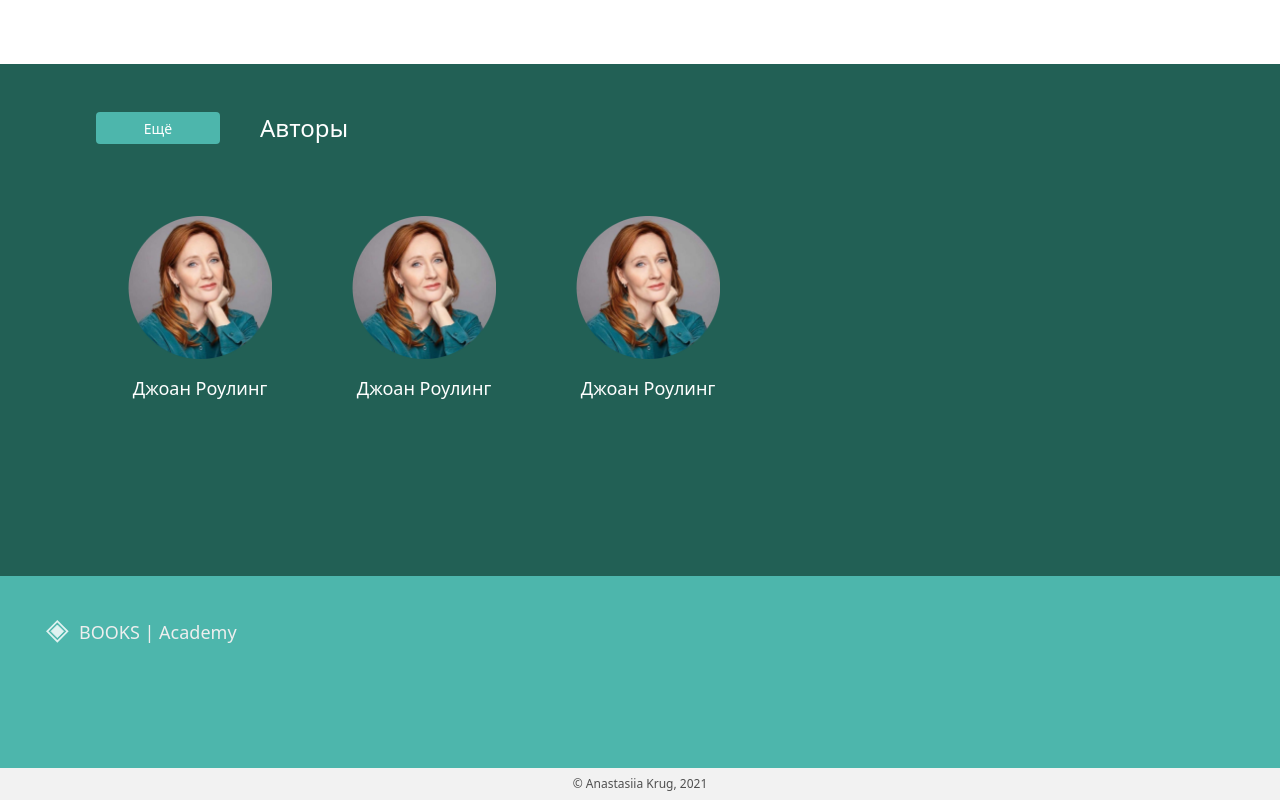
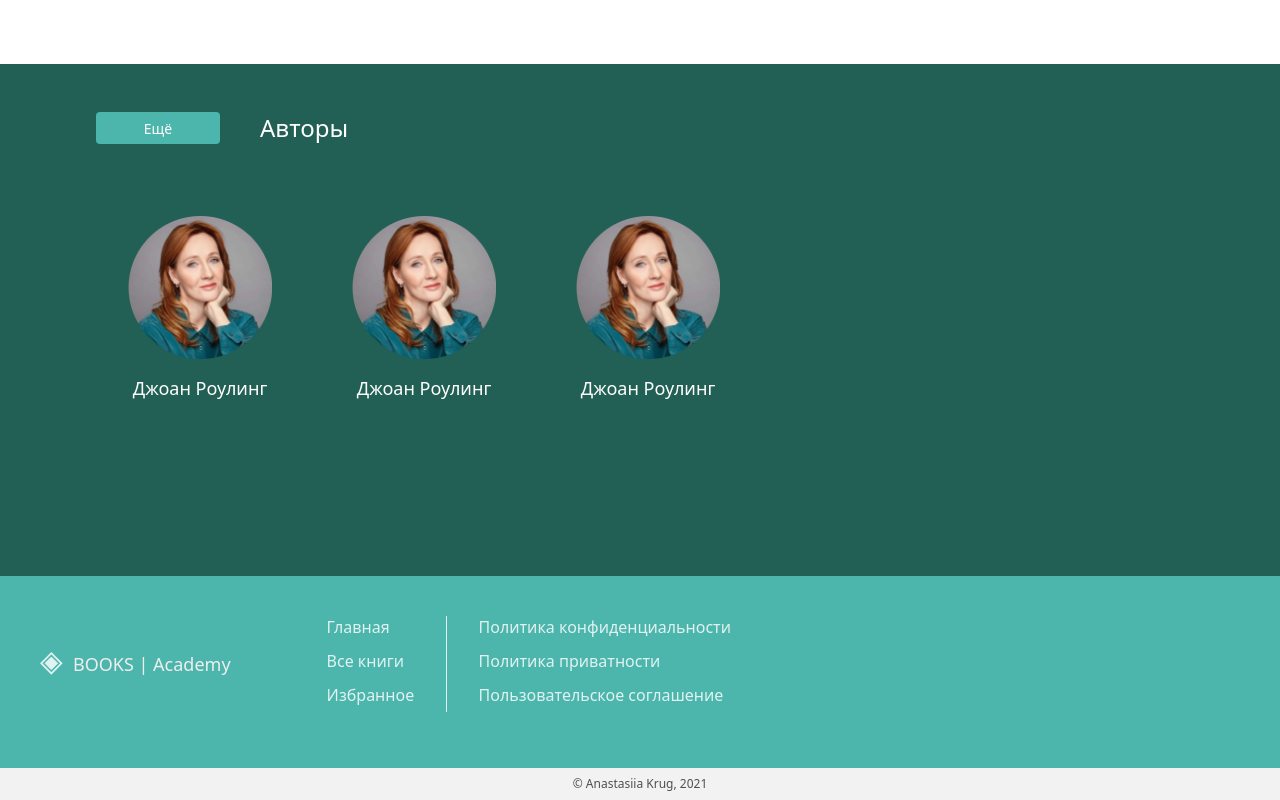
Before and after one commit to anastasiia-krug/Library, a Nuxt app: page / in a window 1280 px wide. Shown: the part 1536-2336 px from the top of the page. Built offline with nearby package versions, Linux system fonts and the light colour scheme.

Commit message:
Секция footer.

```diff
--- a/components/layouts/Footer.vue
+++ b/components/layouts/Footer.vue
@@ -3,6 +3,18 @@
     <div class="footer_main">
       <div class="footer_main-container">
         <Logo class="footer_logo" />
+        <div class="footer_nav">
+          <div class="footer_left-nav">
+            <nuxt-link class="footer_nav-link h4" to="/">Главная</nuxt-link>
+            <nuxt-link class="footer_nav-link h4" to="">Все книги</nuxt-link>
+            <nuxt-link class="footer_nav-link h4" to="">Избранное</nuxt-link>
+          </div>
+          <div class="footer_right-nav">
+            <nuxt-link class="footer_nav-link h4" to="/">Политика конфиденциальности</nuxt-link>
+            <nuxt-link class="footer_nav-link h4" to="">Политика приватности</nuxt-link>
+            <nuxt-link class="footer_nav-link h4" to="">Пользовательское соглашение</nuxt-link>
+          </div>
+        </div>
       </div>
     </div>
     <div class="footer_copyright">
@@ -27,8 +39,42 @@
 }
 
 .footer_main-container {
+  display: flex;
+  align-items: center;
   height: 6rem;
   margin-top: 2.5rem;
+}
+
+.footer_logo {
+  margin: 0 6rem 0 2.5rem;
+}
+
+.footer_nav {
+  display: flex;
+  height: 100%;
+}
+
+.footer_left-nav {
+  display: flex;
+  flex-wrap: wrap;
+  width: 7.5rem;
+  height: 100%;
+  padding-right: 2rem;
+  border-right: 0.0625rem solid #E0F2F1;
+}
+
+.footer_right-nav {
+  display: flex;
+  flex-wrap: wrap;
+  width: 18rem;
+  height: 100%;
+  padding-left: 2rem;
+}
+
+.footer_nav-link {
+  margin-bottom: 0.75rem;
+  color: #E0F2F1;
+  text-decoration: none;
 }
 
 .footer_copyright {
--- a/components/layouts/Header.vue
+++ b/components/layouts/Header.vue
@@ -1,7 +1,7 @@
 <template>
   <section class="header">
     <div class="header_left">
-      <Logo />
+      <Logo class="header_logo" />
       <div class="header_search">
         <input class="header_search-input" type="search" placeholder="Поиск">
         <button class="header_search-button">
@@ -36,6 +36,10 @@
   justify-content: space-between;
   align-items: center;
   width: calc(50% + 8.125rem);
+}
+
+.header_logo {
+  margin-left: 2.875rem;
 }
 
 .header_search {
--- a/components/layouts/Logo.vue
+++ b/components/layouts/Logo.vue
@@ -12,7 +12,6 @@
   display: flex;
   align-items: center;
   height: 2.0625rem;
-  margin-left: 2.875rem;
 }
 
 .logo >a{
--- a/layouts/default.vue
+++ b/layouts/default.vue
@@ -22,6 +22,12 @@ export default {
 * {
   margin: 0;
   padding: 0;
+  border: 0;
+}
+
+*,*:before,*:after{
+  -moz-box-sizing: border-box;
+  -webkit-box-sizing: border-box;
   box-sizing: border-box;
 }
 
```
